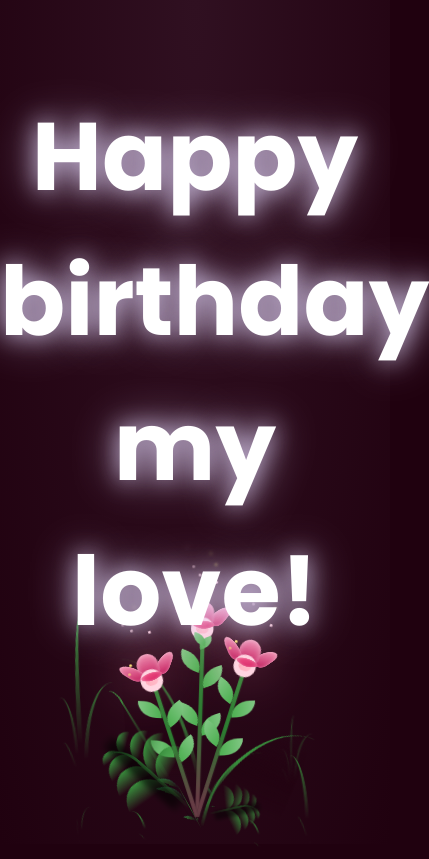
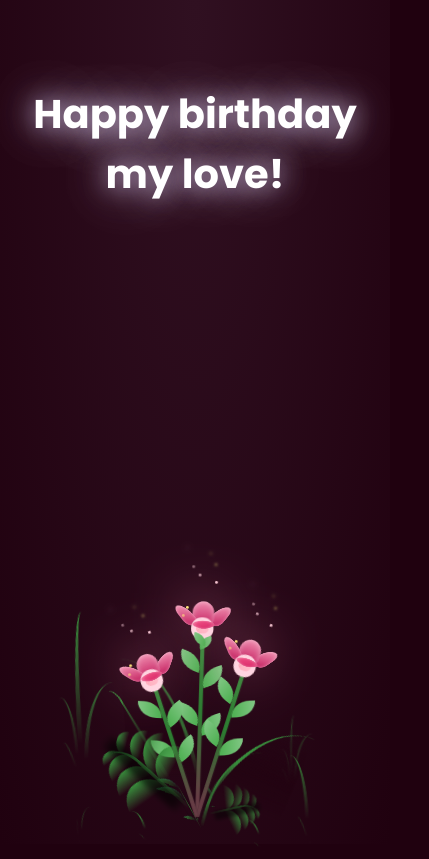
Before and after one commit to WilliamJoyS/hbd, a plain HTML site: page index.html in a window 390 px wide. Shown: the whole page, 429 px wide, since content can reach past the window. Drawn offline with Linux system fonts and the light colour scheme.

Commit message:
Update index.html

```diff
--- a/index.html
+++ b/index.html
@@ -327,13 +327,14 @@
 
       /* Using Poppins for a modern, sleek, and bold look */
       font-family: 'Poppins', sans-serif;
-        font-size: 6rem;
+      font-size: clamp(2.5rem, 8vw, 6rem); /* Responsive font sizing */
 
       /* Pastel lavender color with a pastel glow */
       color: #ffffff;
       text-shadow:
           0 0 1.5rem rgba(230, 218, 255, 0.8),
-        0 0 3rem rgba(230, 218, 255, 0.6);
+          0 0 3rem rgba(230, 218, 255, 0.6),
+          0 0 5rem rgba(230, 218, 255, 0.4);
 
       pointer-events: none;
       z-index: 50;
@@ -353,6 +354,7 @@
           transform: translateY(0);
       }
   }
+
 
 
 
```
Lines whose indentation alone changed are shown as unchanged.
